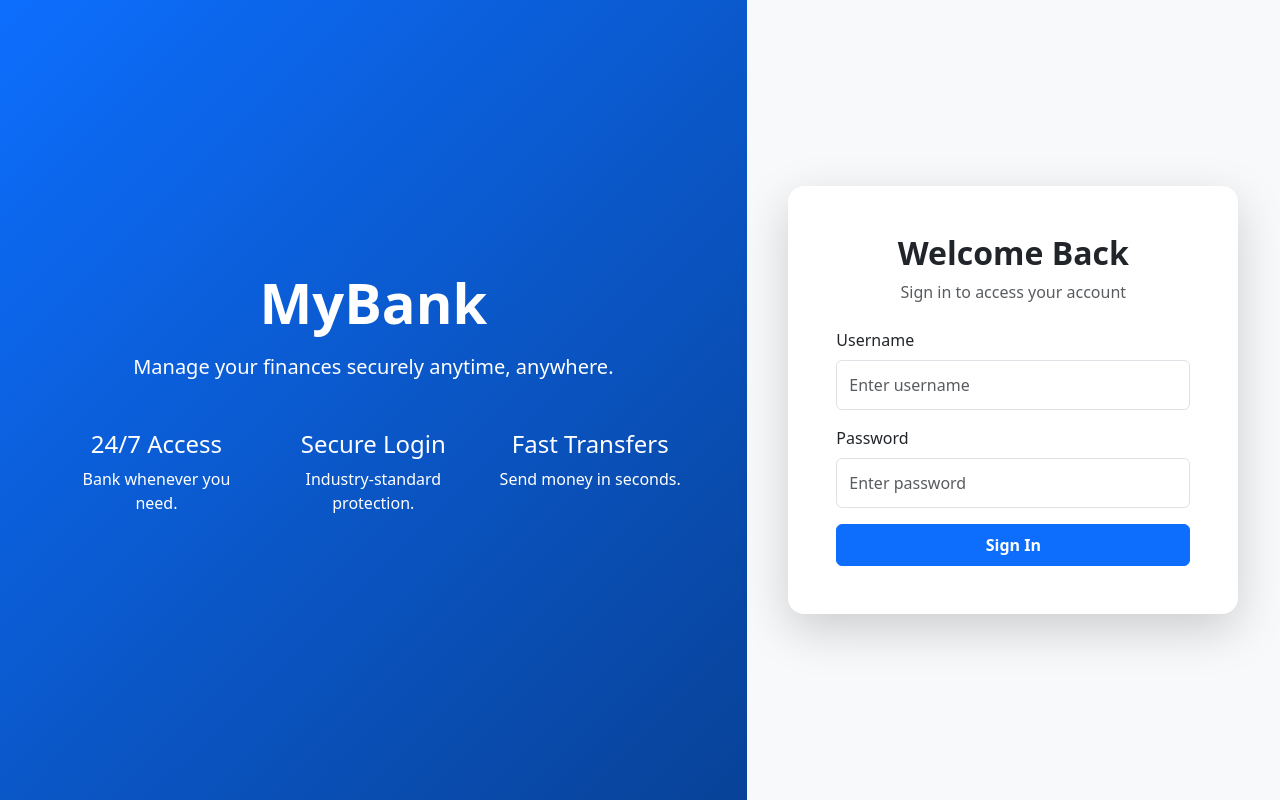
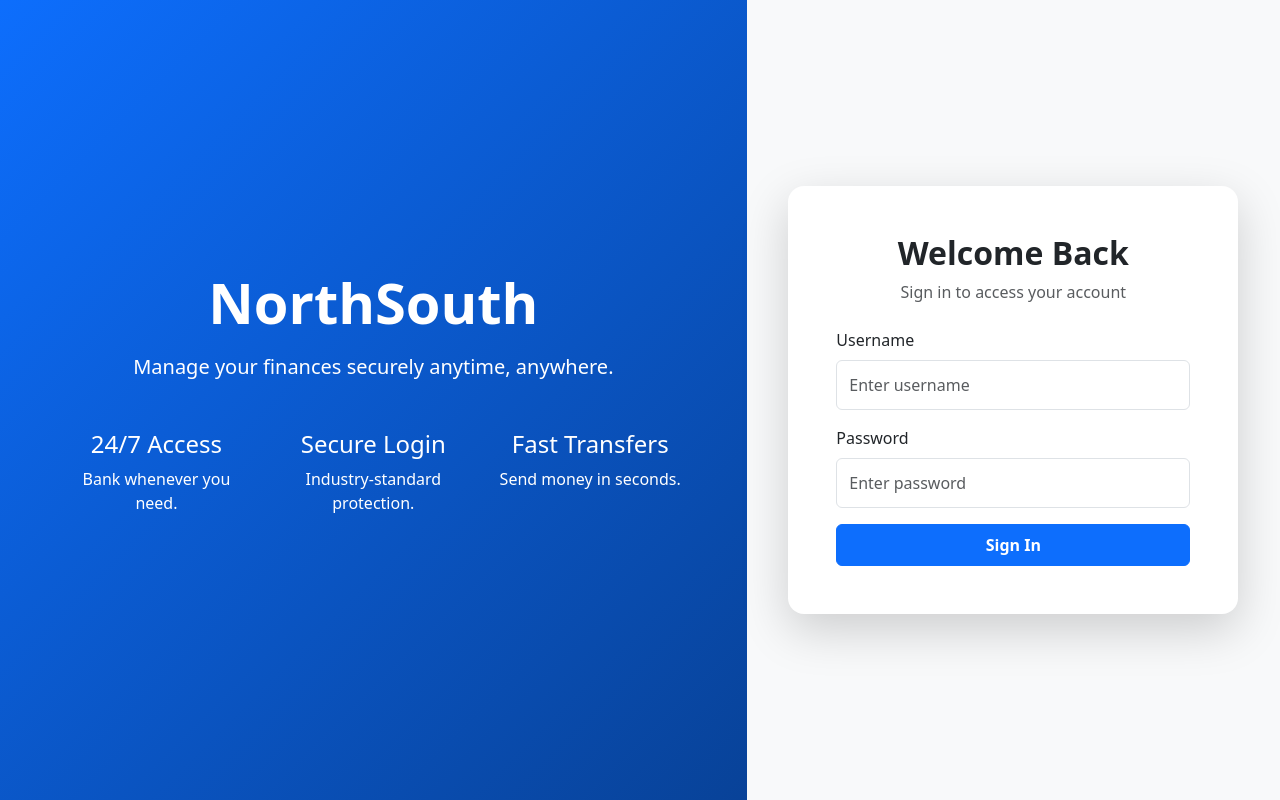
Before and after one commit to Ramos-H/python-bank, a Flask app: page /login in a window 1280 px wide. Run offline with Flask 3, Linux system fonts and the light colour scheme; parts of the project's set-up code (start-up, migrations or seed data) failed here and were passed over.

Commit message:
Renamed bank

```diff
--- a/routes/web.py
+++ b/routes/web.py
@@ -77,7 +77,7 @@ def confirmation():
     }
 
     payment = {
-        "method": "MyBank Account Transfer",
+        "method": "NorthSouth Account Transfer",
         "masked_account": "Maria Makiling (****1234)"
     }
 
--- a/templates/dashboard.html
+++ b/templates/dashboard.html
@@ -39,7 +39,7 @@
 
     <nav class=" navbar navbar-expand-lg navbar-dark bg-primary shadow-sm">
         <div class="container">
-            <a class="navbar-brand" href="#">MyBank</a>
+            <a class="navbar-brand" href="#">NorthSouth</a>
 
             <span class="text-white">
                 Welcome, {{ user_name }}
--- a/templates/login.html
+++ b/templates/login.html
@@ -53,7 +53,7 @@
             <!-- Branding Section -->
             <div class="col-lg-7 d-none d-lg-flex banking-banner align-items-center justify-content-center">
                 <div class="text-center text-white p-5">
-                    <h1 class="display-4 fw-bold">MyBank</h1>
+                    <h1 class="display-4 fw-bold">NorthSouth</h1>
 
                     <p class="lead mt-3">
                         Manage your finances securely anytime, anywhere.
```
